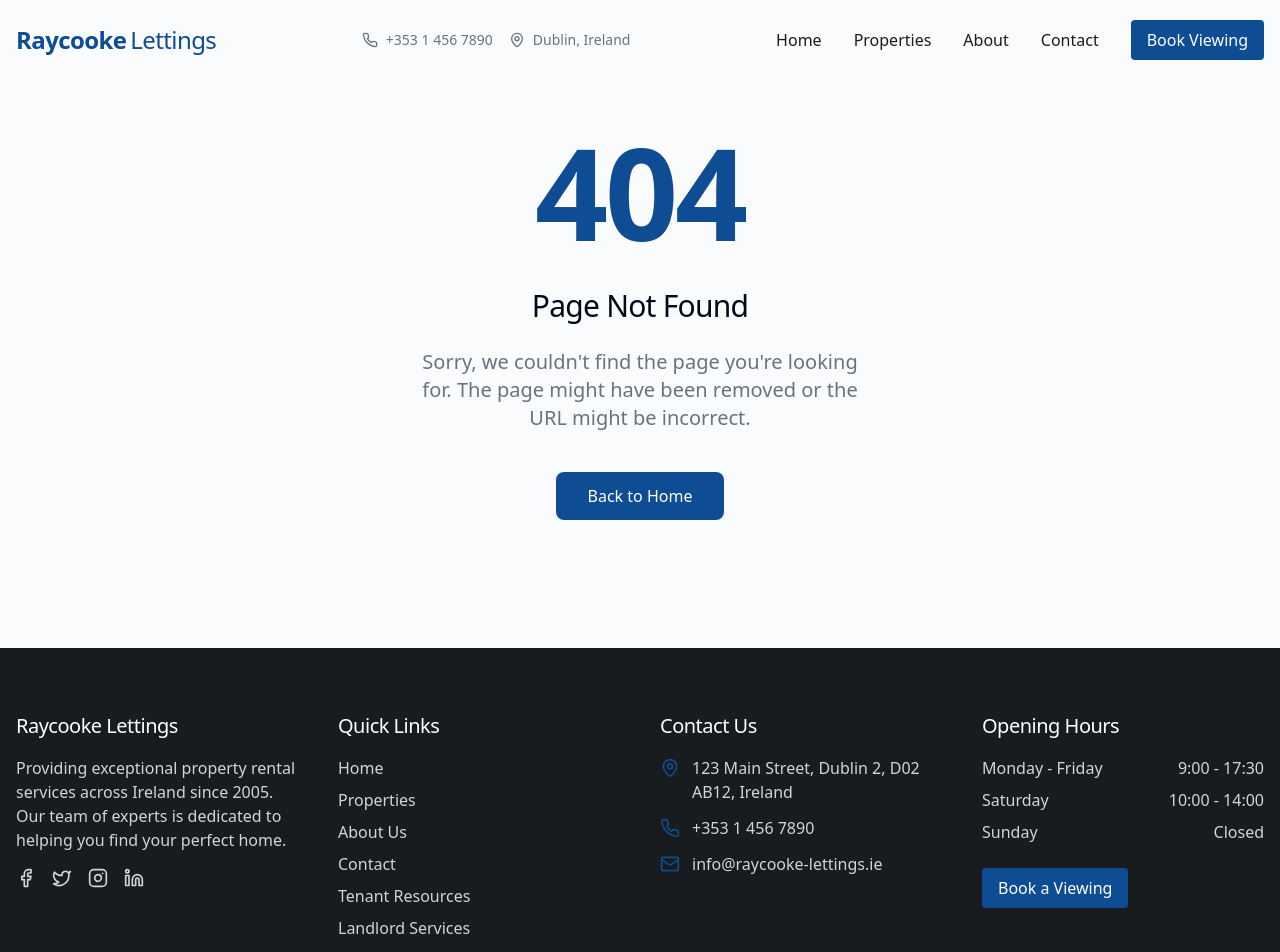
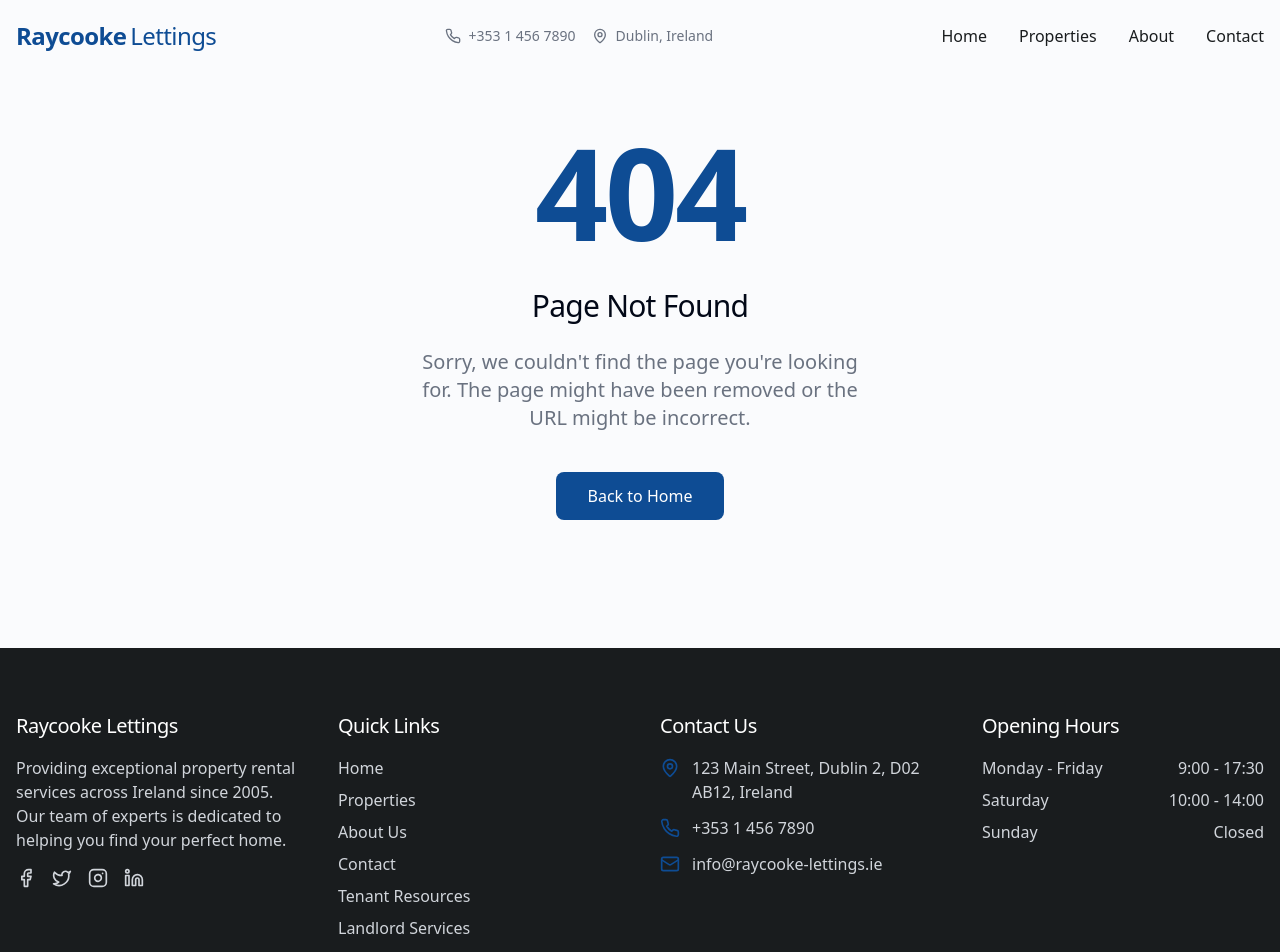
Before and after one commit to NikMikaelsonMB/Raycooke-Lettings, a React (Vite) app: page /images in a window 1280 px wide. Shown: the top 952 px of the page. Built offline with nearby package versions, Linux system fonts and the light colour scheme.

Commit message:
Remove "Book Viewing" button
Remove the "Book Viewing" button from the navbar and footer components.

```diff
--- a/src/components/Footer.tsx
+++ b/src/components/Footer.tsx
@@ -105,11 +105,6 @@ const Footer = () => {
                 <span className="text-gray-300">Closed</span>
               </li>
             </ul>
-            <div className="mt-6">
-              <button className="bg-estate-primary hover:bg-estate-primary-light text-white py-2 px-4 rounded transition-colors">
-                Book a Viewing
-              </button>
-            </div>
           </div>
         </div>
 
--- a/src/components/Navbar.tsx
+++ b/src/components/Navbar.tsx
@@ -77,9 +77,6 @@ const Navbar = () => {
           >
             Contact
           </a>
-          <button className="bg-estate-primary text-white px-4 py-2 rounded hover:bg-estate-primary-light transition-colors">
-            Book Viewing
-          </button>
         </nav>
 
         {/* Mobile menu button */}
@@ -124,9 +121,6 @@ const Navbar = () => {
             >
               Contact
             </a>
-            <button className="bg-estate-primary text-white w-full py-2 rounded hover:bg-estate-primary-light transition-colors">
-              Book Viewing
-            </button>
 
             {/* Contact info for mobile */}
             <div className="pt-4 border-t border-gray-100 flex flex-col space-y-3 text-sm">
```
